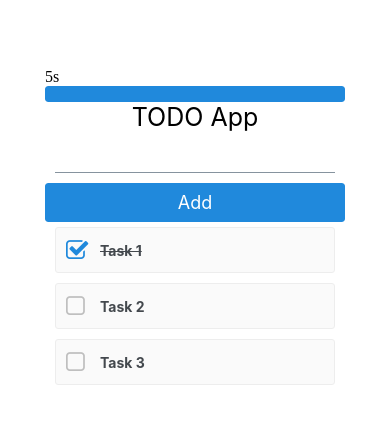
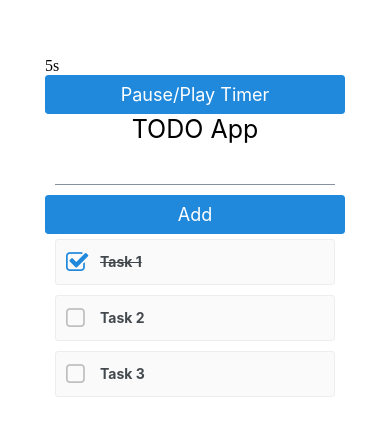
Before and after one commit to hklees/mobiledev_portfolio2-2, a React Native app in the folder lab7/: screen / in a window 390 px wide. Shown: the part 193-628 px from the top of the page. Built offline with nearby package versions, Linux system fonts and the light colour scheme.

Commit message:
April 23, 2022 2:34 PM

```diff
--- a/lab7/Timer.js
+++ b/lab7/Timer.js
@@ -32,9 +32,8 @@ const Timer = () => {
     </div>
 
     <div className="timeButtons">
-        <Button className={`button button-primary button-primary-${isActive ? 'active' : 'inactive'}`}
+        <Button title= "Pause/Play Timer" className={`button button-primary button-primary-${isActive ? 'active' : 'inactive'}`}
         onClick = {onOffSwith}>
-            Pause/Play Timer
         </Button>
     </div>
 </div>
```
